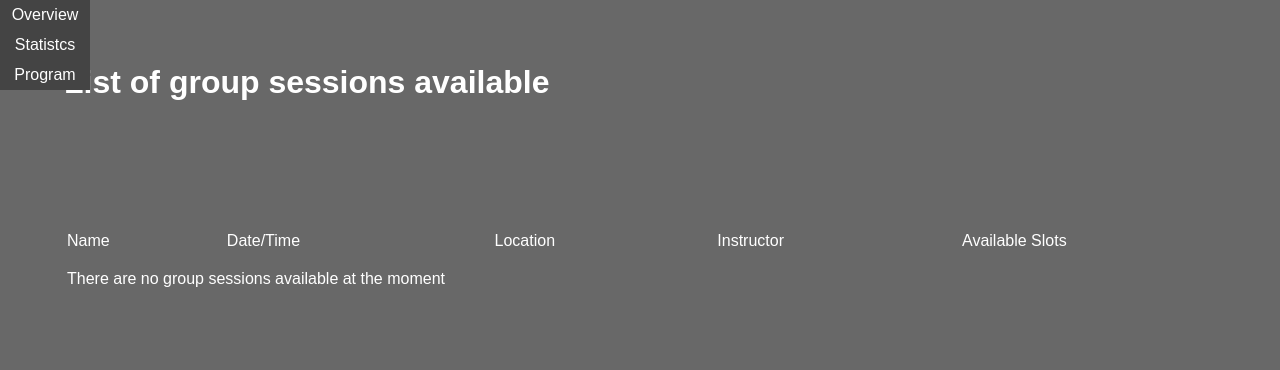
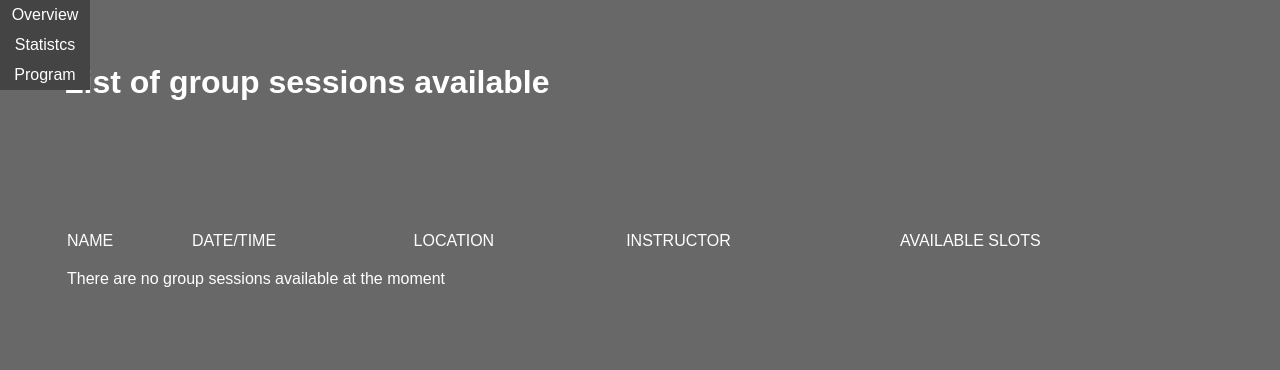
Before and after one commit to Silverberg-Technologies/smartgym, a Django app: page /users/groupsession/ in a window 1280 px wide; the page is wider, and only the part inside the window is pictured. Shown: the part 30-400 px from the top of that part. Run offline with Django 3.2, Linux system fonts and the light colour scheme; the visitor is signed in with stand-in values (Sample User, id 1).

Commit message:
Update groupsession page

```diff
--- a/users/static/users/css/groupsession.css
+++ b/users/static/users/css/groupsession.css
@@ -12,6 +12,14 @@ table#sessions {
     padding: 5%;
 }
 
+thead {
+    text-transform: uppercase;
+}
+
+tr {
+    margin: 5px auto;
+}
+
 td.row1 {
     margin: 2px auto;
     width: 20%;
```
